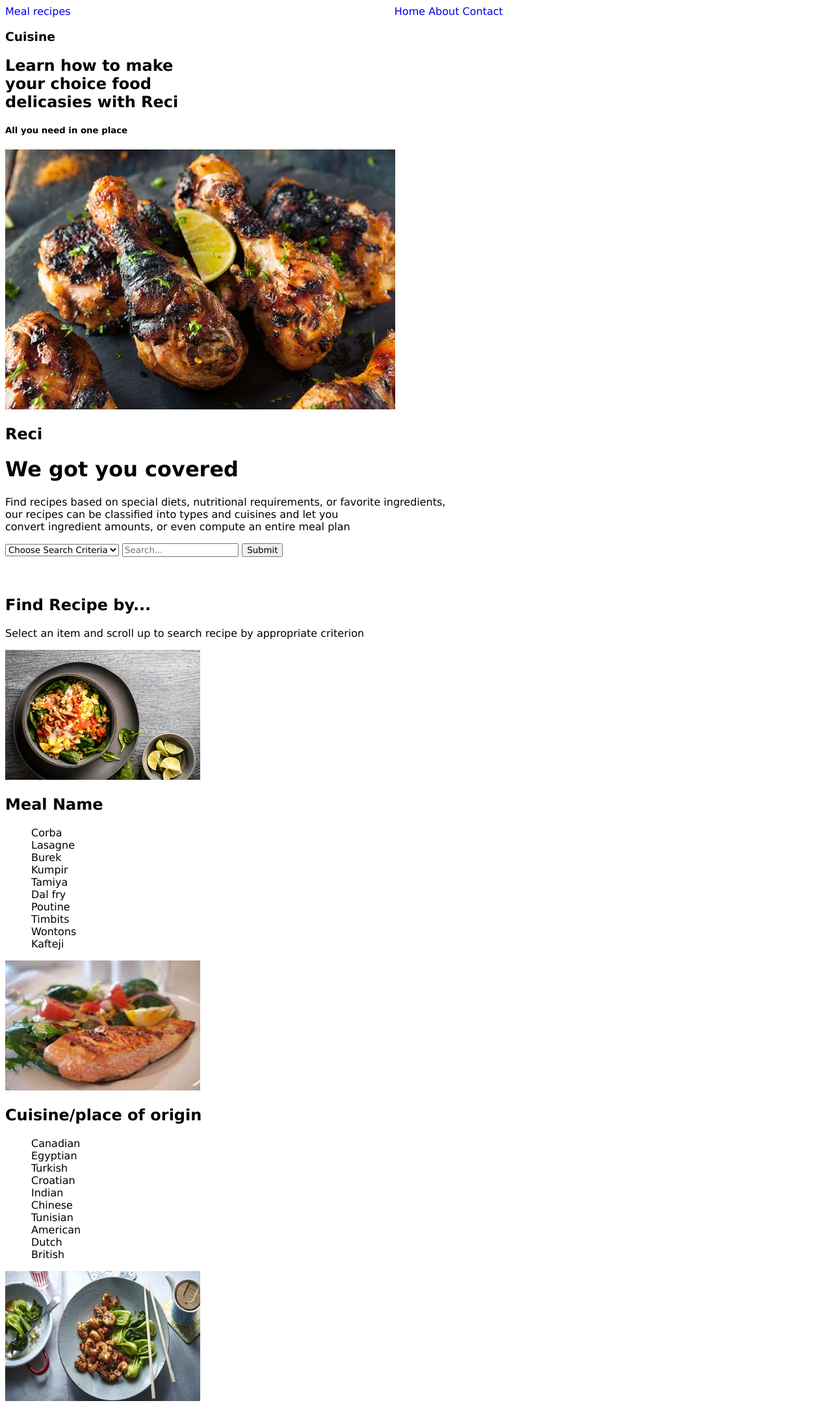
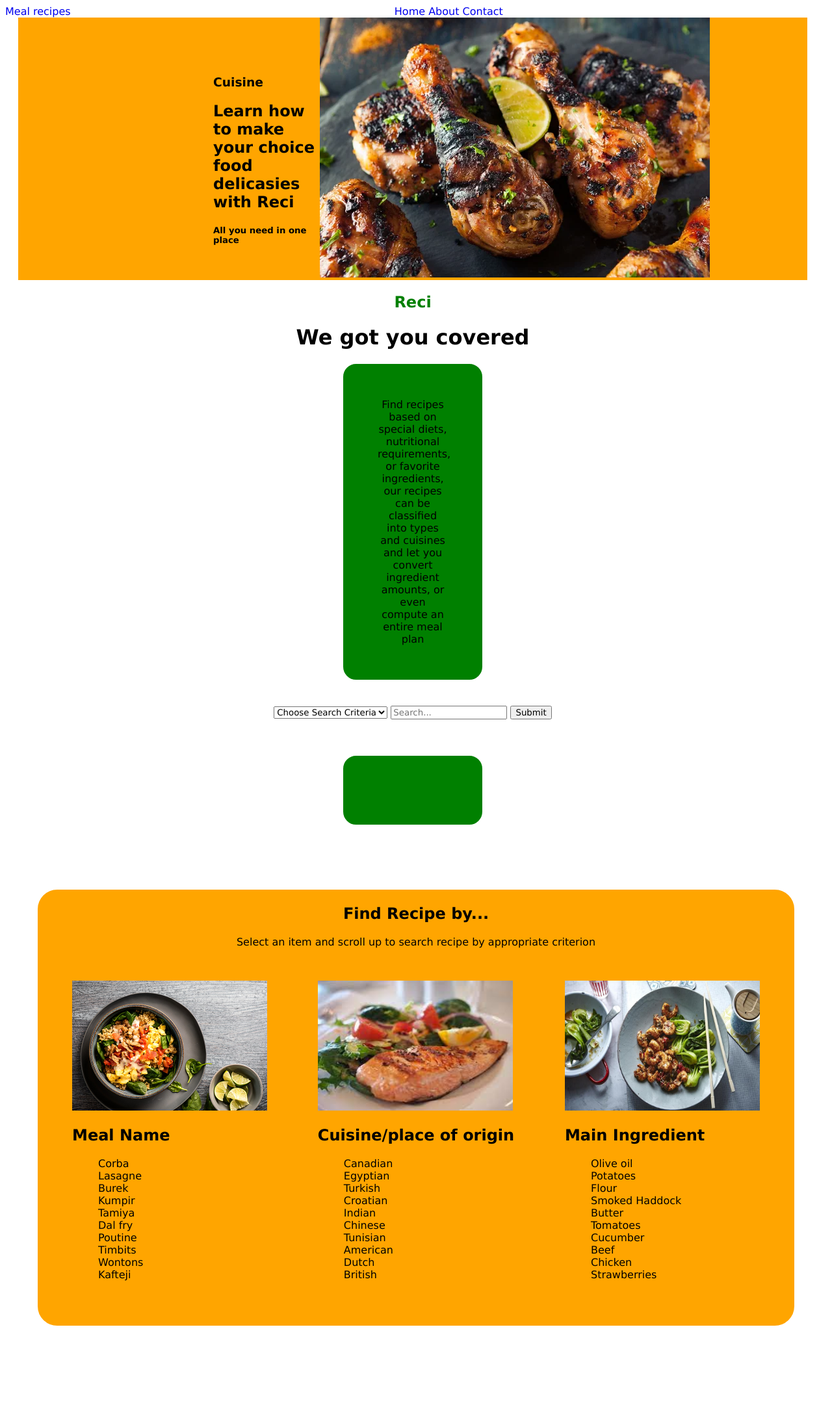
Before and after one commit to loretta-dhahabu/Meal_Recipe, a plain HTML site: page index.html in a window 1280 px wide. Shown: the top 2159 px of the page at 65% size. Drawn offline with nearby package versions, Linux system fonts and the light colour scheme.

Commit message:
add style to the main secton

```diff
--- a/style.css
+++ b/style.css
@@ -8,3 +8,84 @@
     display: flex;
     justify-content: space-between;
   }
+
+  #nav-items > ul{
+    display: flex;
+    justify-content: space-between;
+    margin-right:10px;
+  }
+  #nav-items > ul > li{
+    margin-right: 30px;
+
+  }
+  #logo{
+    font-size: x-large;
+    font-weight: 700;
+    color: orange;
+    margin-left: 20px;
+  }
+  #btn{
+    background-color: green;
+    border-radius: 5px;
+    color: white;
+  }
+  .hero{
+    display: flex;
+    justify-content: space-between;
+    background-color: orange;
+    margin-left: 20px;
+    margin-right: 30px;
+  }
+  .text{
+    margin-left: 300px;
+    margin-top: 70px;
+  }
+  .image{
+    margin-right: 150px;
+  }
+  .heros{
+    margin-left: 20px;
+    margin-right: 30px;
+    text-align: center;
+  }
+  .heros > h2 {
+    color: green;
+  }
+  .heros > p {
+    border: solid green;
+    background-color: green;
+    border-radius: 20px;
+    padding: 50px;
+    margin-left: 500px;
+    margin-right: 500px;
+  }
+  .heros > form {
+    margin-top: 40px;
+  }
+  .heross{
+    border: solid orange;
+    background-color: orange;
+    margin-left: 50px;
+    margin-right: 50px;
+    margin-top: 100px;
+    border-radius: 30px;
+    margin-bottom: 150px;
+  }
+  .heross-images{
+    display: flex;
+    justify-content:space-between ;
+    margin: 50px;
+  }
+  .heading{
+    text-align: center;
+  }
+  .footer-content{
+    display: flex;
+    justify-content: space-between;
+    border: solid black;
+    background-color: black;
+    color: white;
+    padding: 50px;
+    margin-left: 20px;
+    margin-right: 30px;
+  }
```
